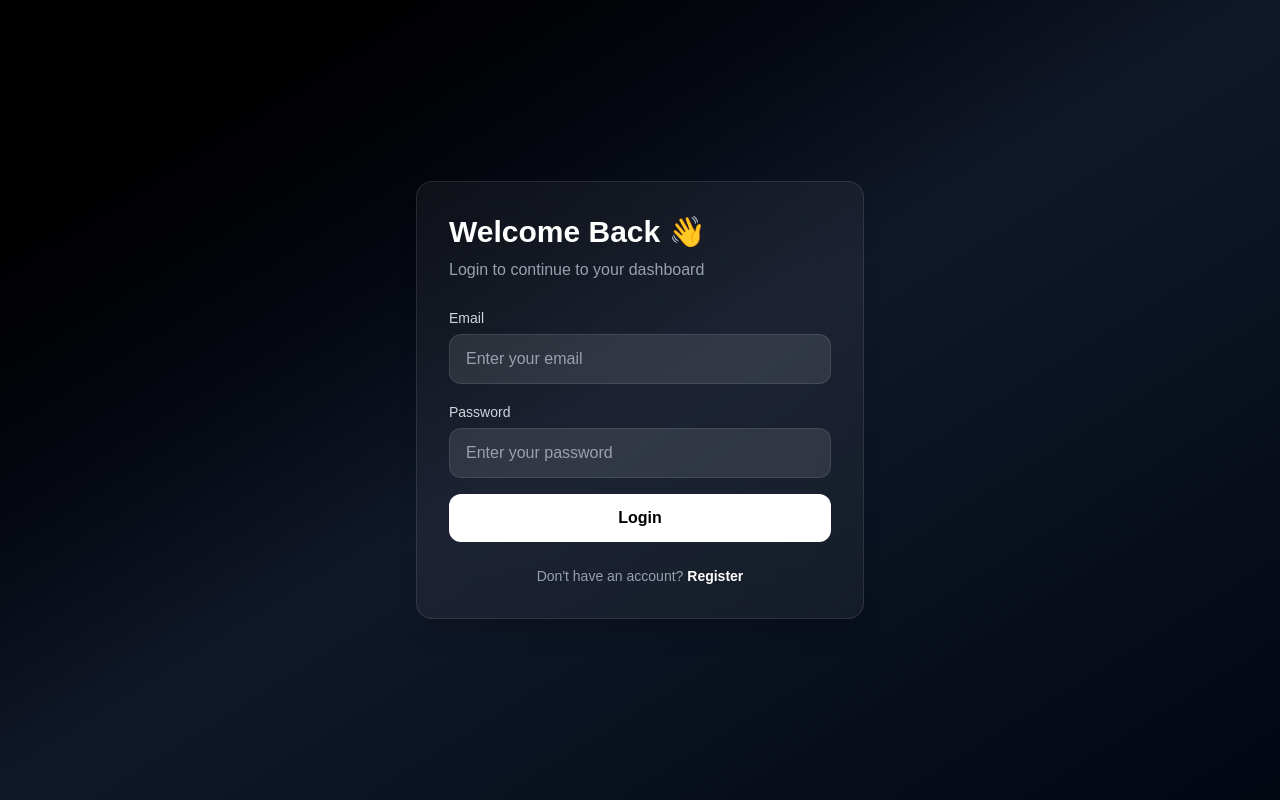
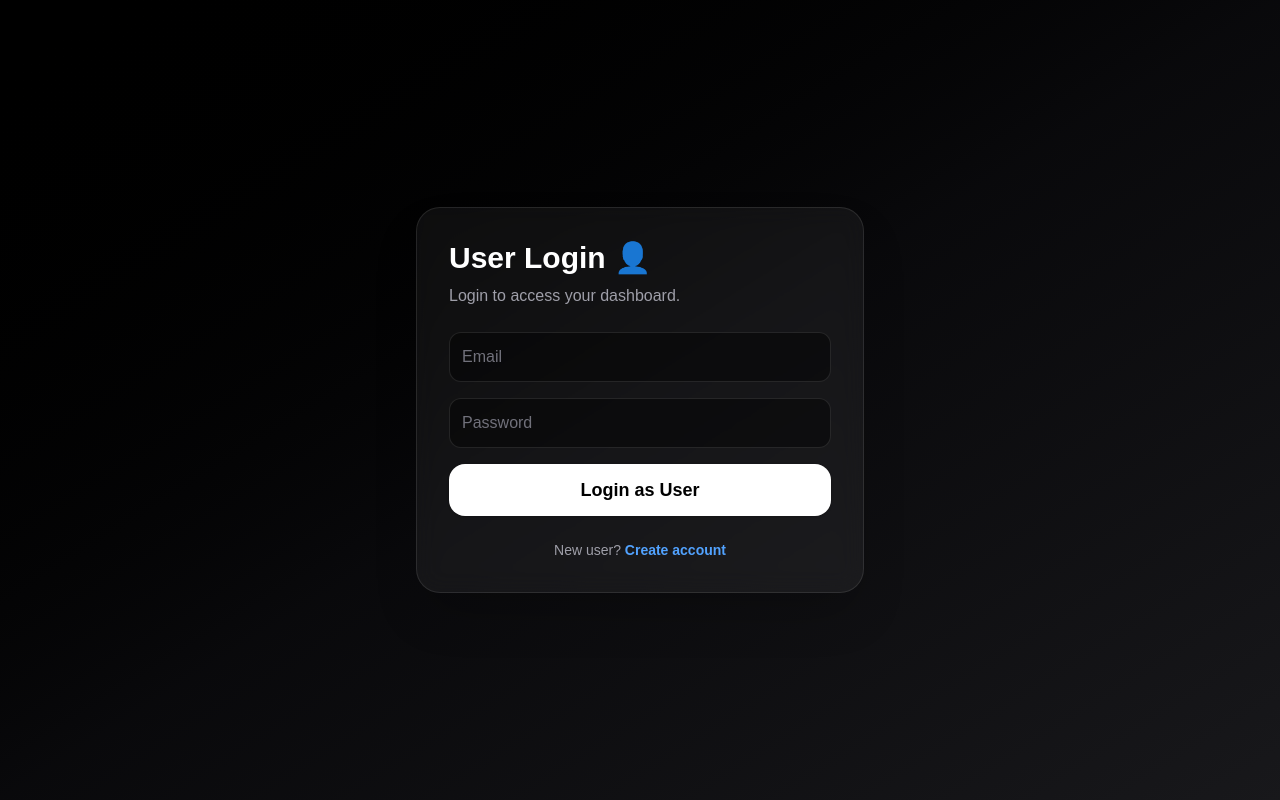
Before and after one commit to FarajNasir/CrudNext, a Next.js app: page /login in a window 1280 px wide. Built offline with nearby package versions, Linux system fonts and the light colour scheme; no server answers.

Commit message:
Fix admin/user login restriction

```diff
--- a/app/login/page.tsx
+++ b/app/login/page.tsx
@@ -1,83 +1,127 @@
 "use client";
 
-import { useState } from "react";
+import { useEffect, useState } from "react";
 import { supabaseClient } from "@/lib/supabaseClient";
-import { useRouter } from "next/navigation";
+import { useRouter, useSearchParams } from "next/navigation";
 
 export default function LoginPage() {
   const router = useRouter();
+  const searchParams = useSearchParams();
+
+  // role param from URL => /login?role=admin
+  const loginType = searchParams.get("role"); // "admin" | null
+  const isAdminLogin = loginType === "admin";
 
   const [email, setEmail] = useState("");
   const [password, setPassword] = useState("");
-  const [loading, setLoading] = useState(false);
 
   const login = async (e: React.FormEvent) => {
     e.preventDefault();
-    setLoading(true);
 
-    const { error } = await supabaseClient.auth.signInWithPassword({
+    const { data, error } = await supabaseClient.auth.signInWithPassword({
       email,
       password,
     });
 
-    setLoading(false);
-
     if (error) return alert(error.message);
 
-    router.replace("/dashboard");
-    router.refresh();
+    // ✅ Email verification check
+    if (!data.user?.email_confirmed_at) {
+      alert("Please verify your email first.");
+      await supabaseClient.auth.signOut();
+      return;
+    }
+
+     const { data: profileData, error: profileError } = await supabaseClient
+        .from("profiles")
+        .select("role")
+        .eq("id", data.user.id)
+        .single();
+
+         if (profileError) {
+        alert("Profile not found. Please try again.");
+        await supabaseClient.auth.signOut();
+        return;
+      }
+
+    // ✅ If Admin Login, enforce ADMIN role
+    if (isAdminLogin) {
+
+
+
+
+      if (profileData?.role !== "ADMIN") {
+        alert("Access Denied ❌ You are not an admin.");
+        await supabaseClient.auth.signOut();
+        router.push("/login");
+        return;
+      }
+    }
+    else{
+      if (profileData?.role === "ADMIN") {
+        alert("Access Denied ❌ You are not a user.");
+        await supabaseClient.auth.signOut();
+        router.push("/login");
+        return;
+      }
+    }
+
+    // ✅ Success redirect
+    router.push("/dashboard");
   };
 
   return (
-    <div className="min-h-screen flex items-center justify-center bg-gradient-to-br from-black via-gray-900 to-gray-950 px-4">
-      <div className="w-full max-w-md bg-white/5 backdrop-blur-xl border border-white/10 rounded-2xl shadow-xl p-8">
-        <h1 className="text-3xl font-bold text-white mb-2">Welcome Back 👋</h1>
-        <p className="text-gray-400 mb-6">
-          Login to continue to your dashboard
+    <div className="min-h-screen bg-gradient-to-br from-black via-zinc-950 to-zinc-900 flex items-center justify-center px-4">
+      <div className="w-full max-w-md rounded-3xl border border-white/10 bg-white/5 shadow-2xl p-8 backdrop-blur-md">
+        <h1 className="text-3xl font-extrabold text-white mb-2">
+          {isAdminLogin ? "Admin Login 🛡️" : "User Login 👤"}
+        </h1>
+
+        <p className="text-zinc-400 mb-6">
+          {isAdminLogin
+            ? "Only admins can login from here."
+            : "Login to access your dashboard."}
         </p>
 
         <form onSubmit={login} className="space-y-4">
-          <div>
-            <label className="text-gray-300 text-sm">Email</label>
           <input
-              className="mt-1 w-full px-4 py-3 rounded-xl bg-white/10 border border-white/10 text-white placeholder-gray-400 focus:outline-none focus:ring-2 focus:ring-white/30"
-              placeholder="Enter your email"
+            className="w-full rounded-xl border border-white/10 bg-black/40 p-3 text-white placeholder:text-zinc-500 outline-none focus:ring-2 focus:ring-blue-500"
+            placeholder="Email"
             type="email"
             value={email}
             required
             onChange={(e) => setEmail(e.target.value)}
           />
-          </div>
 
-          <div>
-            <label className="text-gray-300 text-sm">Password</label>
           <input
-              className="mt-1 w-full px-4 py-3 rounded-xl bg-white/10 border border-white/10 text-white placeholder-gray-400 focus:outline-none focus:ring-2 focus:ring-white/30"
-              placeholder="Enter your password"
+            className="w-full rounded-xl border border-white/10 bg-black/40 p-3 text-white placeholder:text-zinc-500 outline-none focus:ring-2 focus:ring-blue-500"
+            placeholder="Password"
             type="password"
             value={password}
             required
             onChange={(e) => setPassword(e.target.value)}
           />
-          </div>
 
           <button
-            disabled={loading}
-            className="w-full py-3 rounded-xl bg-white text-black font-semibold hover:bg-gray-200 transition disabled:opacity-50"
+            className={`w-full py-3 rounded-2xl text-lg font-bold transition shadow ${
+              isAdminLogin
+                ? "bg-yellow-500 text-black hover:bg-yellow-400"
+                : "bg-white text-black hover:bg-zinc-200"
+            }`}
           >
-            {loading ? "Logging in..." : "Login"}
+            {isAdminLogin ? "Login as Admin" : "Login as User"}
           </button>
         </form>
 
-        <p className="text-gray-400 text-sm mt-6 text-center">
-          Don&apos;t have an account?{" "}
-          <span
-            className="text-white font-semibold cursor-pointer hover:underline"
+        <div className="mt-6 text-center text-sm text-zinc-400">
+          New user?{" "}
+          <button
             onClick={() => router.push("/register")}
+            className="text-blue-400 font-semibold hover:underline"
           >
-            Register
-          </span>
-        </p>
+            Create account
+          </button>
+        </div>
       </div>
     </div>
   );
```
Lines whose indentation alone changed are shown as unchanged.
